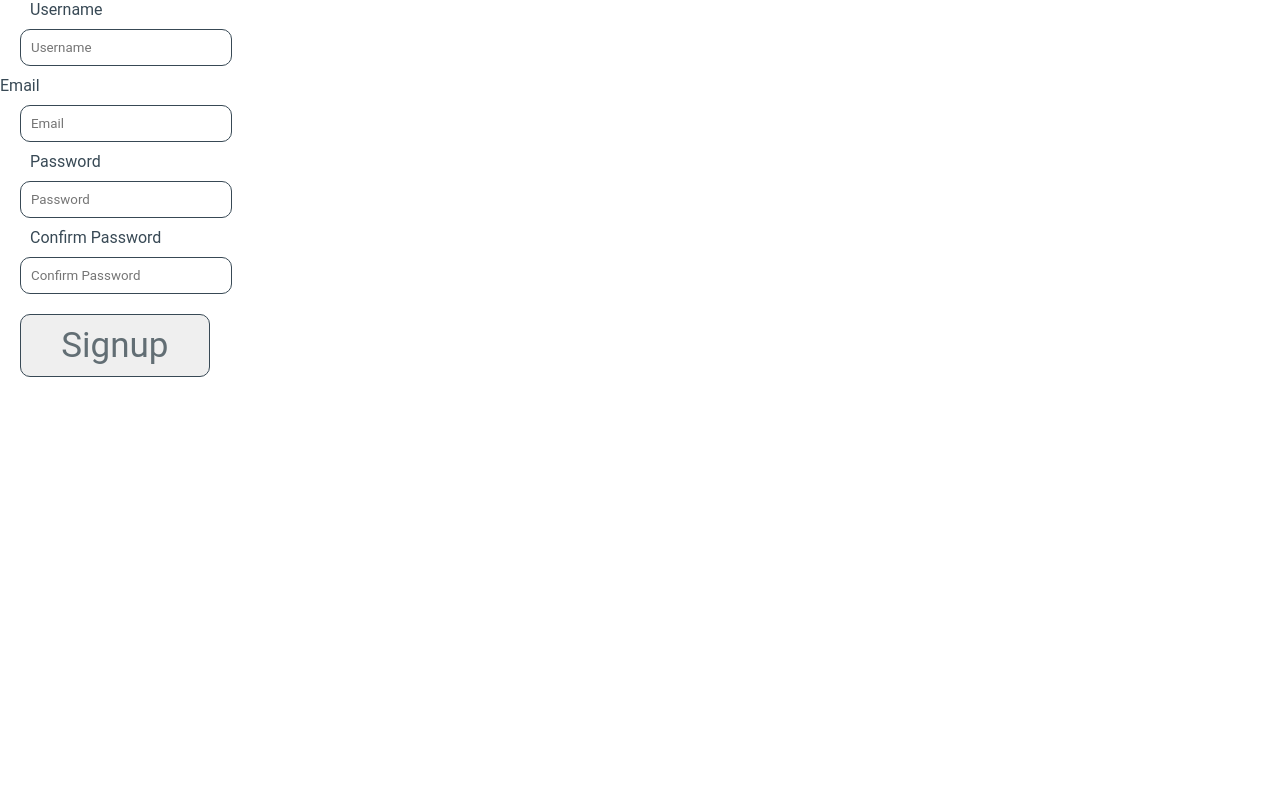
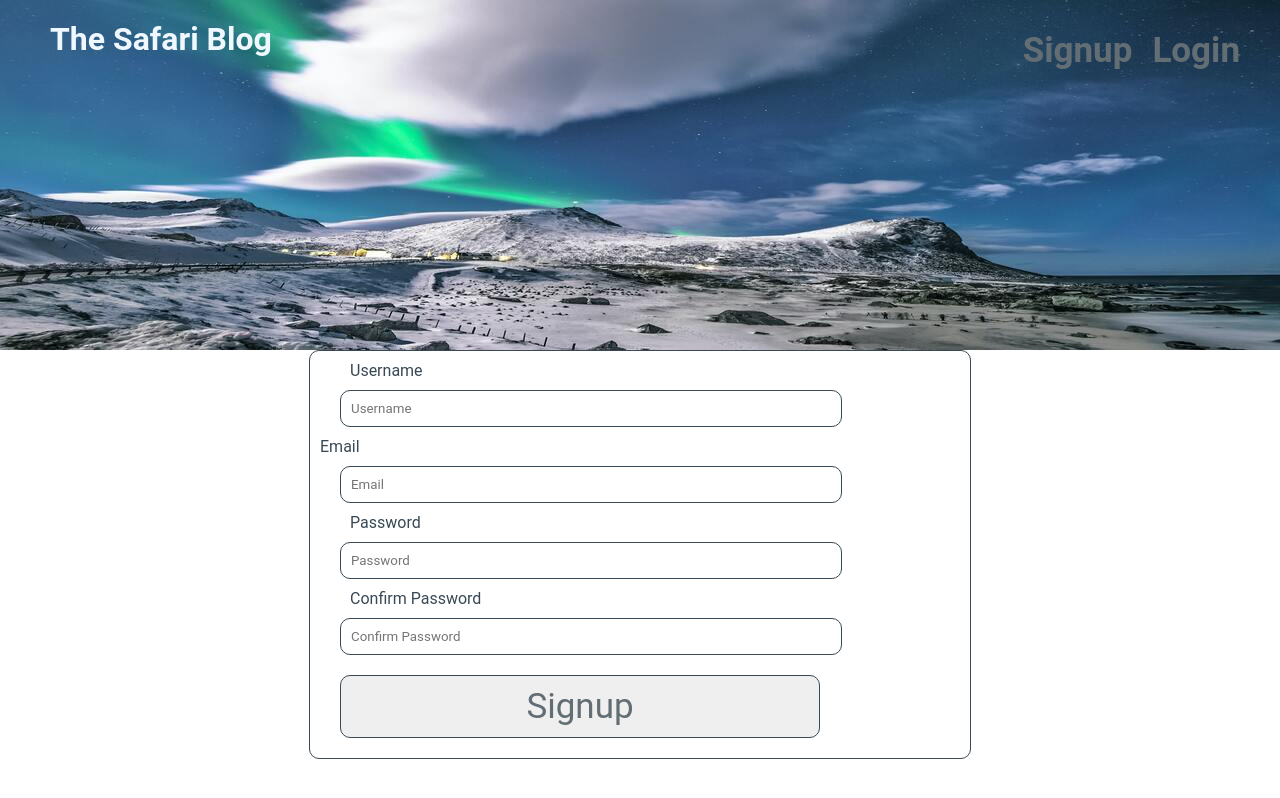
Before and after one commit to IshKevin/Blog_webapp, a React (Create React App) app: page /Signup in a window 1280 px wide. Built offline with nearby package versions, Linux system fonts and the light colour scheme.

Commit message:
add header

```diff
--- a/src/components/Signupform.js
+++ b/src/components/Signupform.js
@@ -1,11 +1,13 @@
 import React from 'react'
 import { Link } from 'react-router-dom'
 import './signup.css'
+import Header from './Header'
 
 const Signup = () => {
   return (
-    <div className="form">
-      <form action='#'>
+    <div >
+      <Header className="header-display" />
+      <form className="form-signup" action='#'>
         <label for='username'>Username</label><br/>
         <input type='text' id='username' name='username' placeholder='Username' /> <br/>
         <labale for="email">Email</labale><br />
--- a/src/components/signup.css
+++ b/src/components/signup.css
@@ -1,4 +1,10 @@
-.form{
-    display: flex;
-    flex-direction: row;
+.form-signup{
+    margin-left: auto;
+    margin-right: auto;
+    justify-content: space-between;
+    border: 1px solid #384955;
+    border-radius: 10px;
+    padding: 10px;
+    width: 50%;
+    height: auto;
 }
--- a/src/index.css
+++ b/src/index.css
@@ -10,3 +10,9 @@
   margin-left: 15px;
   margin-right: 15px;
 }
+a{
+  color: white;
+}
+Link{
+  color: white;
+}
```
